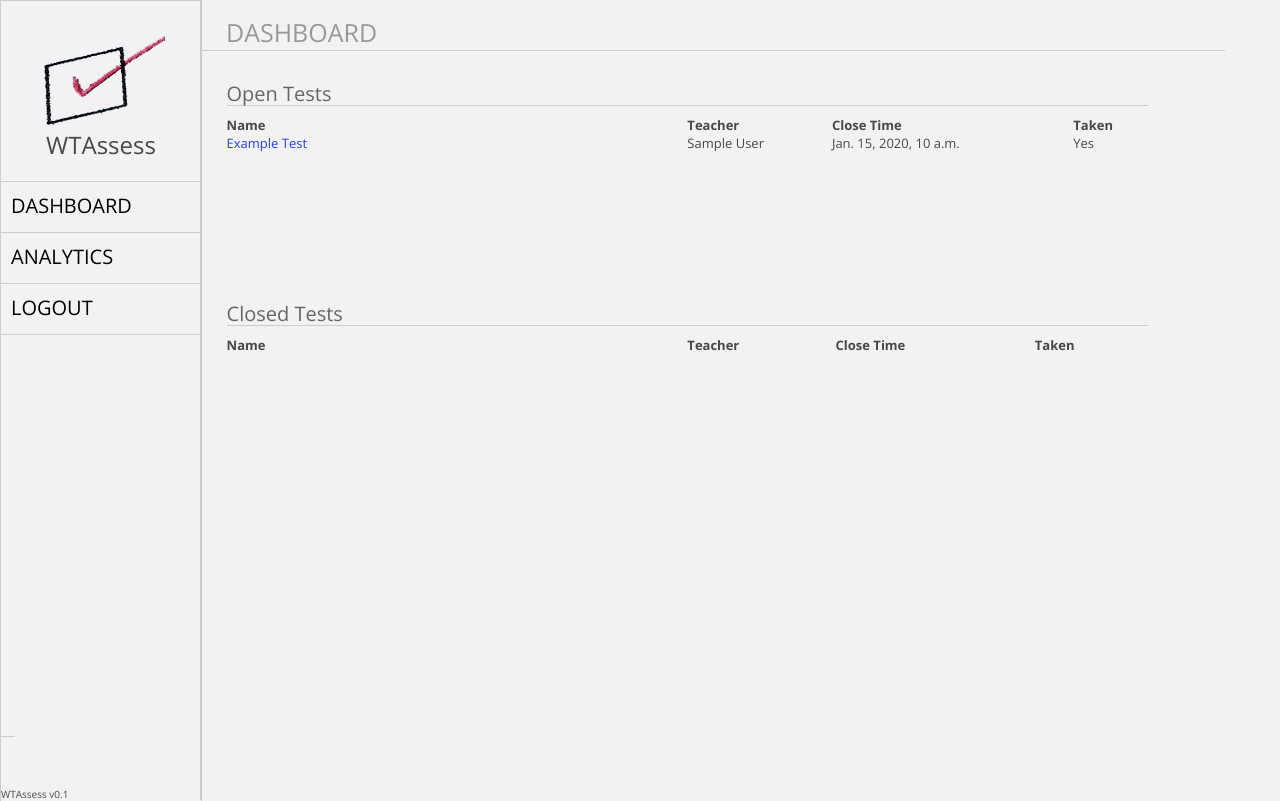
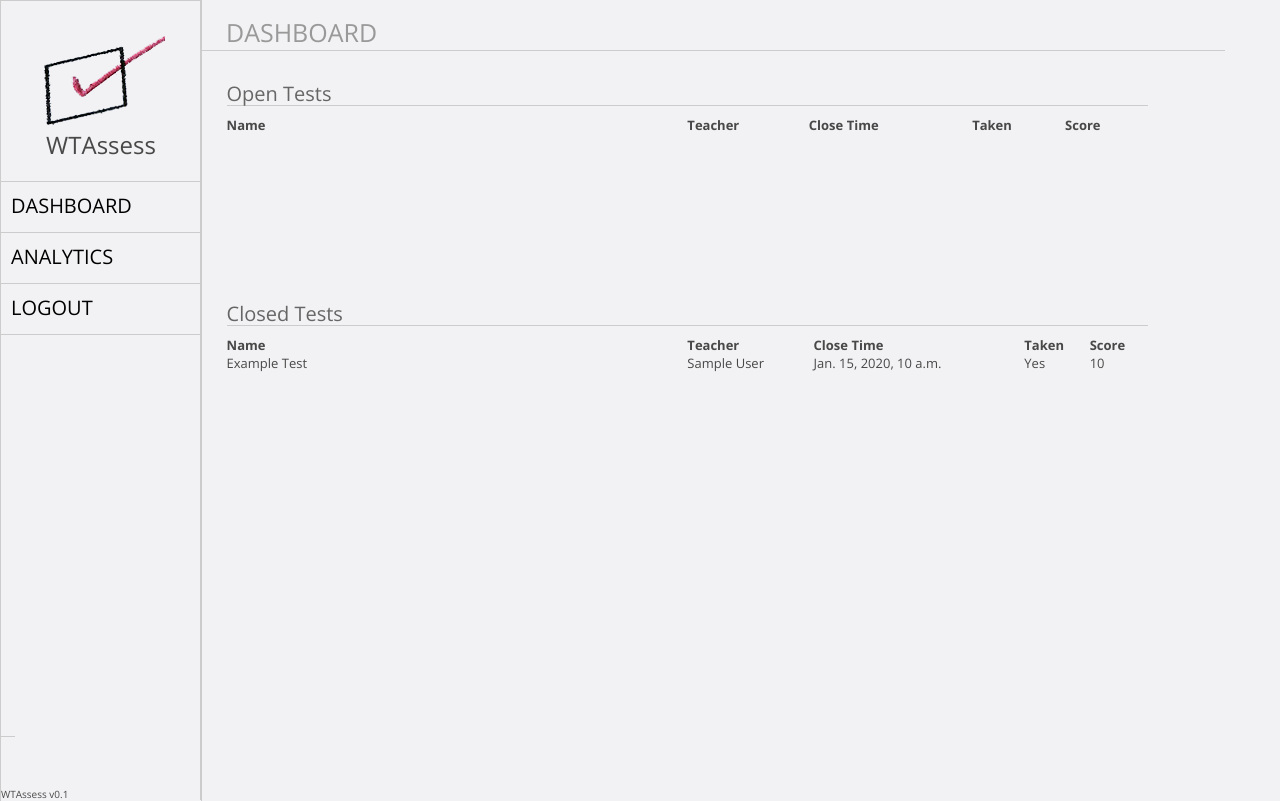
Before and after one commit to jwoglom/pilotdc, a Django app: page / in a window 1280 px wide. Shown: the top 801 px of the page. Run offline with Django 3.2, Linux system fonts and the light colour scheme; a user stored in the database is signed in; tables that the repository leaves empty hold one stand-in row (values such as "Sample post"); lists and menus that the app fills with data are empty; parts of the project's set-up code (start-up, migrations or seed data) failed here and were passed over; some libraries are stand-ins or nearby versions.

Commit message:
Dashboard handles scores and no retakes

```diff
--- a/webassess/dashboard/views.py
+++ b/webassess/dashboard/views.py
@@ -12,11 +12,24 @@ def dashboard_view(request):
     test_list = Test.objects.order_by('-postdate')
     for x in test_list:
         print x.postdate,timezone.now()
-    before = [x for x in test_list if x.enddate < timezone.now()]
-    after = [x for x in test_list if x not in before]
-    ids = [x.test.id for x in request.user.student.testsave_set.all()]
-    return render(request, 'dashboard.html', {'before': before, 'after': after,
-        'ids': ids })
+
+    ids = [x.test for x in request.user.student.testsave_set.all()]
+    tests=[]
+    for x in test_list:
+        if x.enddate < timezone.now():
+            time = "-1"
+        else: time = "1"
+        if x in ids:
+            score = request.user.student.testsave_set.get(id=x.id).score
+            tests.append((x,time,score))
+        else:
+            tests.append((x,time,"-1"))
+
+#    scores = []
+#    for id in ids:
+#        scores.append(id,request.user.student.testsave_set.get(id=id).score)
+    print tests
+    return render(request, 'dashboard.html', {'tests': tests})
 
 @login_required
 @user_passes_test(lambda u: len(Teacher.objects.filter(user=u)) > 0, login_url='/login/?req=teacher')
--- a/webassess/templates/dashboard.html
+++ b/webassess/templates/dashboard.html
@@ -17,17 +17,22 @@
     <th>Teacher</th>
     <th>Close Time</th>
     <th>Taken</th>
+    <th>Score</th>
     </tr>
-    {% for test in after %}
+    {% for test,open,score in tests %}
         <tr>
+            {% ifequal open "-1" %}
                 <td><a href="/quest/take/{{ test.id }}">Example Test</a></td>
                 <td>{{ test.creator.user.first_name }} {{ test.creator.user.last_name }}</td>
                 <td>{{ test.enddate }}</td>
-            {% if test.id in ids %}
+                {% ifnotequal score "-1" %}
                 <td>Yes</td>
+                <td>{{ score }}</id>
                 {% else %}
                 <td>No</td>
-            {% endif %}
+                <td></td>
+                {% endifnotequal %}
+            {% endifequal %}
 
         </tr>
     {% endfor %}
@@ -43,12 +48,28 @@
     <th>Teacher</th>
     <th>Close Time</th>
     <th>Taken</th>
+    <th>Score</th>
     </tr>
-    {% for test in before %}
+    {% for test,open,score in tests %}
         <tr>
-            <td><a href="/quest/review/{{ test.id }}">Example Test</a></td>
+            {% ifnotequal open "-1" %}
+                {% ifequal score "-1" %}
+                <td><a href="/quest/take/{{ test.id }}">Example Test</a></td>
+                {% else %}
+                <td>Example Test</td>
+                {% endifequal %}
+
                 <td>{{ test.creator.user.first_name }} {{ test.creator.user.last_name }}</td>
                 <td>{{ test.enddate }}</td>
+                {% ifnotequal score "-1" %}
+                <td>Yes</td>
+                <td>{{ score }}</id>
+                {% else %}
+                <td>No</td>
+                <td></td>
+                {% endifnotequal %}
+            {% endifnotequal %}
+
         </tr>
     {% endfor %}
     </table>
```
Lines whose indentation alone changed are shown as unchanged.
